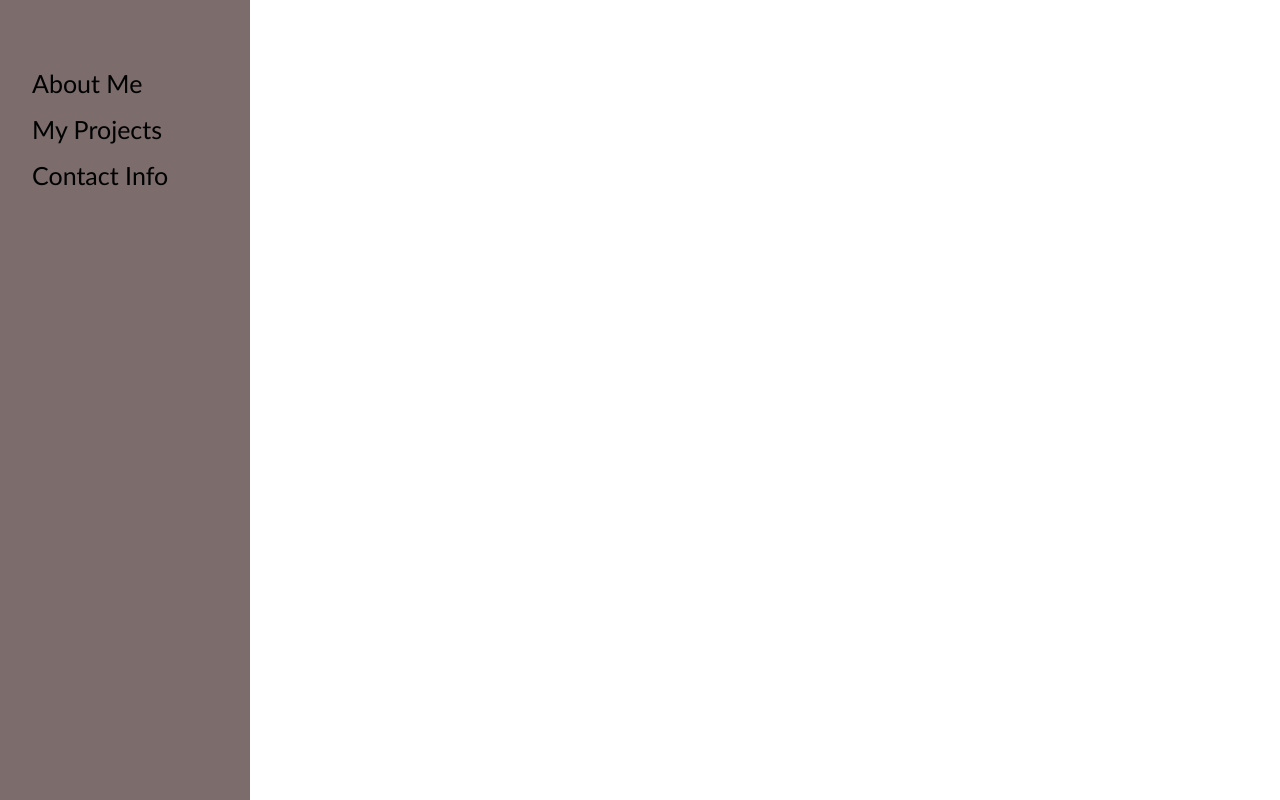
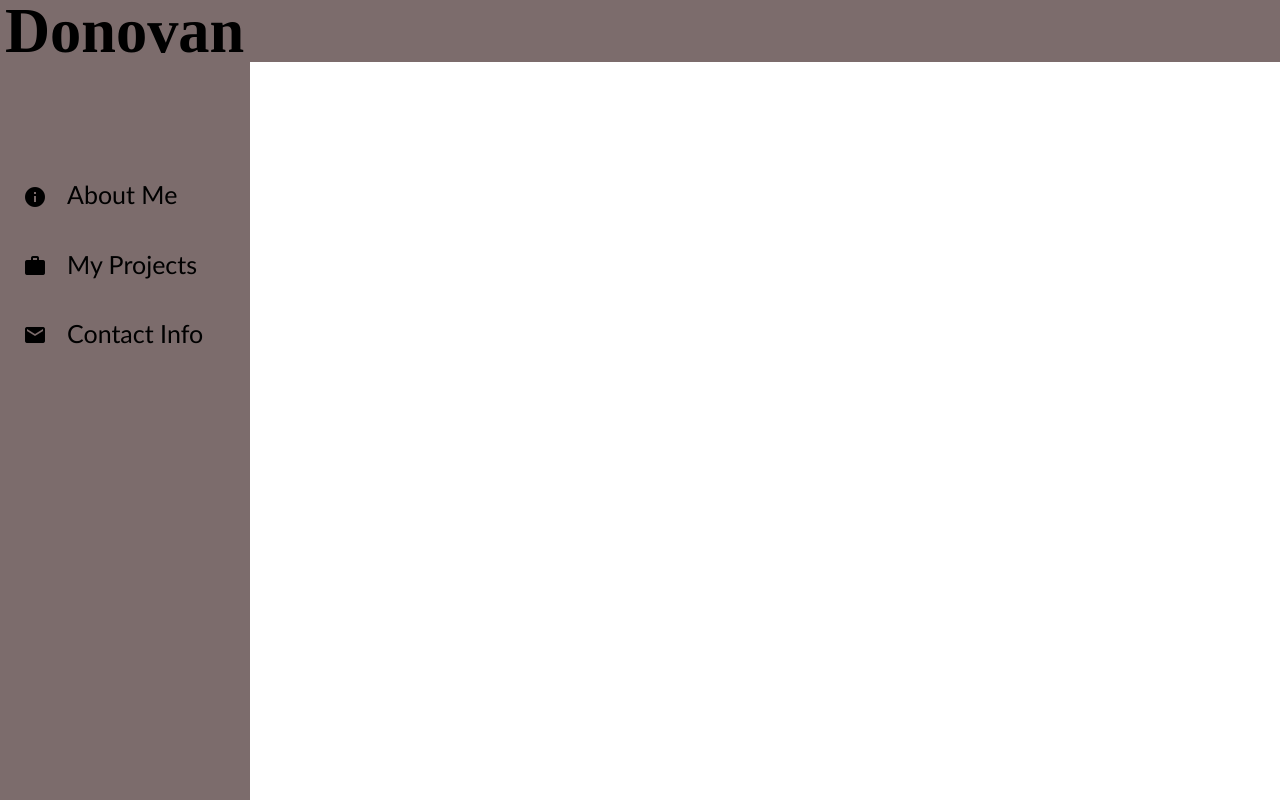
Before and after one commit to decourtney/02-my-portfolio, a plain HTML site: page index.html in a window 1280 px wide. Drawn offline with Linux system fonts and the light colour scheme.

Commit message:
added sidebar collapse

```diff
--- /dev/null
+++ b/assets/css/reset.css
@@ -0,0 +1,41 @@
+* {
+    margin: 0;
+    padding: 0;
+    box-sizing: border-box;
+}
+
+html {
+    height: 100%;
+}
+
+body {
+    min-height: 100%;
+    line-height: 1;
+    font-family: sans-serif;
+}
+
+h1,
+h2,
+h3,
+h4,
+h5,
+h6 {
+    font-size: 100%;
+}
+
+input,
+select,
+option,
+optgroup,
+textarea,
+button,
+pre,
+code {
+    font-size: 100%;
+    font-family: inherit;
+}
+
+ol,
+ul {
+    list-style: none;
+}
--- a/assets/css/style.css
+++ b/assets/css/style.css
@@ -1,33 +1,73 @@
 * {
-    /* box-sizing: content-box; */
+    font-size: 16px;
 }
 
-header {}
+body {
+    font-family: 'Trebuchet MS', 'Lucida Sans Unicode', 'Lucida Grande', 'Lucida Sans', Arial, sans-serif;
+}
+
+header {
+    display: block;
+    background-color: rgb(124, 108, 108);
+    font-size: 390%;
+}
+
+h1 {
+    font-family: serif;
+    padding-left: 5px;
+}
 
 .sidebar {
-    display: flex;
-    flex-direction: column;
     height: 100%;
     width: 250px;
     position: fixed;
-    top: 0;
+    z-index: 1;
+    top: 1;
     left: 0;
     background-color: rgb(124, 108, 108);
-    padding-top: 60px;
+    transition: 0.3s;
+    overflow-x: hidden;
+    padding-top: 100px;
+    white-space: nowrap;
 }
 
 .sidebar a {
-    padding: 8px 8px 8px 32px;
+    padding: 20px 20px 20px 23px;
     text-decoration: none;
     font-size: 25px;
     color: #000000;
+    display: block;
 }
 
 .sidebar a:hover {
     color: #f1f1f1;
+    font-size: 30px;
+    font-weight: bold;
 }
 
-body {
-    font-family: 'Trebuchet MS', 'Lucida Sans Unicode', 'Lucida Grande', 'Lucida Sans', Arial, sans-serif;
-    display: block;
+.material-icons {
+    padding-bottom: 3px;
+    margin-right: 20px;
+    vertical-align: middle;
 }
+
+#content {
+    margin-left: 85px;
+    transition: margin-left 0.5s;
+}
+
+@media screen and (max-height: 450px) {
+    .sidebar {
+        padding-top: 15px;
+    }
+
+    .sidebar a {
+        font-size: 18px;
+    }
+
+    .sidebar a:hover {
+        color: #f1f1f1;
+        font-size: 23px;
+        font-weight: bold;
+    }
+}
--- /dev/null
+++ b/assets/javascript/sidebar.js
@@ -0,0 +1,15 @@
+var mini = true;
+
+function toggleSidebar(){
+    if (mini) {
+        console.log("opening sidebar");
+        document.getElementById("sidebar").style.width = "250px";
+        document.getElementById("content").style.marginLeft = "250px";
+        this.mini = false;
+    } else {
+        console.log("closing sidebar");
+        document.getElementById("sidebar").style.width = "65px";
+        document.getElementById("content").style.marginLeft = "65px";
+        this.mini = true;
+    }
+}
--- a/index.html
+++ b/index.html
@@ -5,22 +5,20 @@
     <meta charset="UTF-8">
     <meta http-equiv="X-UA-Compatible" content="IE=edge">
     <meta name="viewport" content="width=device-width, initial-scale=1.0">
-    <!-- <meta name="color-scheme" content="dark light"> -->
     <title>Donovan | Developer</title>
+    <link rel="stylesheet" href="./assets/css/reset.css" />
     <link rel="stylesheet" href="./assets/css/style.css" />
+    <link rel="stylesheet" href="https://fonts.googleapis.com/icon?family=Material+Icons">
+    <script src="./assets/javascript/sidebar.js"></script>
 </head>
 
 <body>
     <!--Header-->
     <header>
         <h1>Donovan</h1>
-        <div class="sidebar" id="sidebar" onmouseover="mouseIn" onmouseout="mouseOut">
+    </header>
 
-            <a href="#" id="my-about">About Me</a>
-            <a href="#" id="my-projects">My Projects</a>
-            <a href="#" id="my_contact">Contact Info</a>
-        </div>
-    </header>
+
 
     <!--Hero Banner-->
     <section class="hero-banner">
@@ -31,20 +29,25 @@
 
     <!--Main Content-->
     <main>
+        <div id="sidebar" class="sidebar" onmouseover="toggleSidebar()" onmouseout="toggleSidebar()">
+            <a href="#"><i class="material-icons">info</i>About Me</a>
+            <a href="#"><i class="material-icons">work</i>My Projects</a>
+            <a href="#"><i class="material-icons">email</i>Contact Info</a>
+        </div>
+
+
+        <div id="content">
+            <h2>Main Content Area</h2>
+            <p>Blah Blah Blah</p>
+            <p>More Blah</p>
+        </div>
+
+
 
     </main>
 
     <footer></footer>
 </body>
-
-<script>
-    function mouseIn() {
-        console.log("hovering inside sidebar");
-    }
-    function mouseOut() {
-        console.log("hovering outside sidebar")
-    }
-</script>
 
 <!--Footer-->
 <footer>
```
